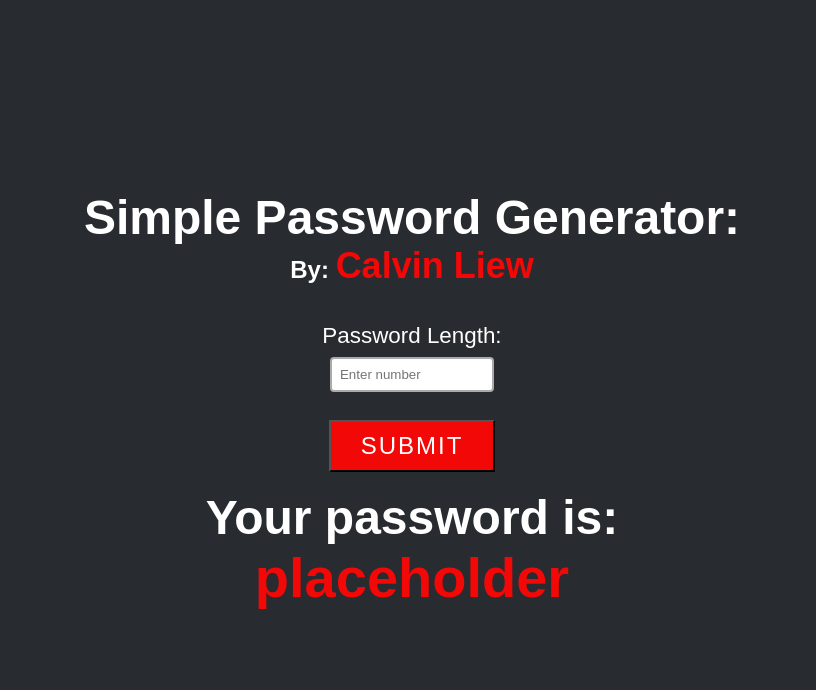
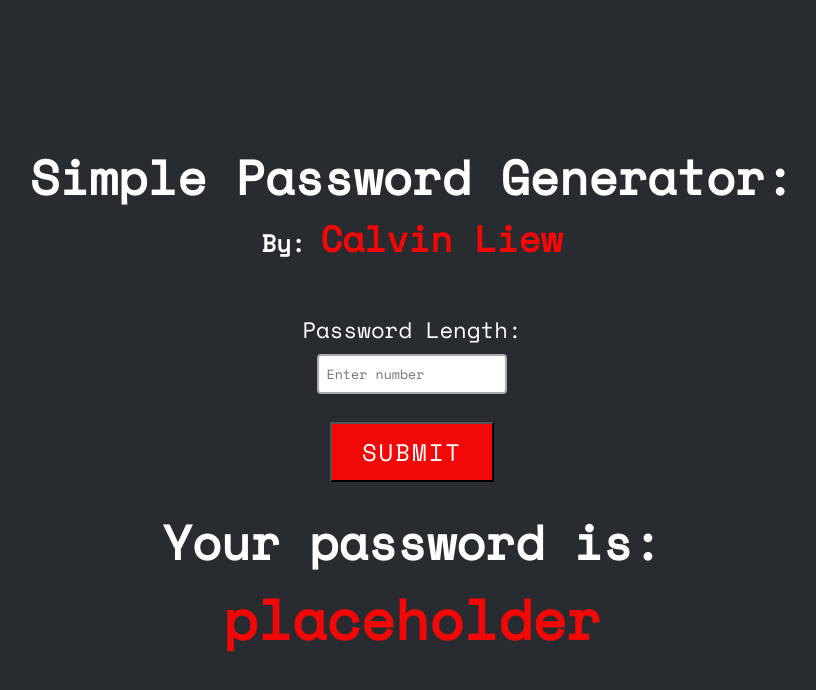
Before and after one commit to Calvin582L/password-gen-website, a plain HTML site: page index.html in a window 1280 px wide. Shown: the whole page, without its empty margins (228-1044 px from the left). Drawn offline with nearby package versions, Linux system fonts and the light colour scheme.

Commit message:
Update style.css

```diff
--- a/style.css
+++ b/style.css
@@ -4,7 +4,7 @@
   margin: 0;
   padding: 0;
   box-sizing: border-box;
-  font-family: 'Poppins', sans-serif;
+  font-family: 'Space Mono', 'Poppins', sans-serif;
   scroll-behavior: smooth;
 }
 
```
